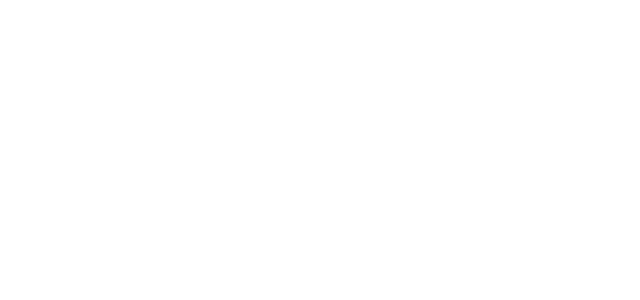
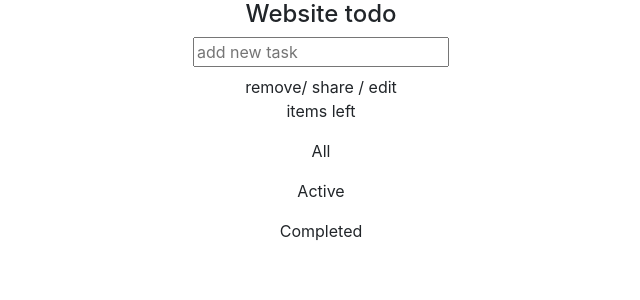
Before and after one commit to Imanuel1/todo-list, a React (Create React App) app: page / in a window 1280 px wide. Shown: the top 300 px of the page, without its empty margins (319-959 px from the left). Built offline with nearby package versions, Linux system fonts and the light colour scheme.

Commit message:
create project skeletone

```diff
--- a/src/App.js
+++ b/src/App.js
@@ -1,14 +1,12 @@
 import './App.css';
 import TasksPage from './pages/TasksPage/TasksPage';
 import 'bootstrap/dist/css/bootstrap.min.css';
-import { Container } from 'react-bootstrap';
-
 
 function App() {
   return (
-    <Container className="App">
+    <div className="App">
       <TasksPage/>
-    </Container>
+    </div>
   );
 }
 
--- a/src/components/Task/Task.js
+++ b/src/components/Task/Task.js
@@ -1,10 +1,14 @@
 import React from 'react';
 import './Task.css'
 
-function Task(props) {
+function Task({text, isComplete, isShared}) {
     return (
-        <div>
-
+        <div className="c-task">
+            <div className="is-completed"></div>
+            <p className="h5"></p>
+            <div className="is-hidden">
+                remove/ share / edit
+            </div>
         </div>
     );
 }
--- a/src/pages/TasksPage/TasksPage.js
+++ b/src/pages/TasksPage/TasksPage.js
@@ -1,11 +1,36 @@
 import React from 'react';
+import { Container, FormControl, InputGroup } from 'react-bootstrap';
+import Task from '../../components/Task/Task';
 import './TasksPage.css'
 
 function TasksPage(props) {
     return (
-        <div>
+        <Container className="p-tasks-page">
+            <h4>Website todo</h4>
+            <div className="add-task-container">
+                <input className="add-task" placeholder="add new task" className="add-task"></input>
+            </div>
+            <div className="tasks-container">
+                <Task text="homework" isComplete={false} isShared={false} />
+            </div>
+            <div className="task-footer">
+                <p>items left</p>
+                <p>All</p>
+                <p>Active</p>
+                <p>Completed</p>
+            </div>
+            {/* <InputGroup className="mb-3">
+                <InputGroup.Prepend>
+                    <InputGroup.Text id="basic-addon1">@</InputGroup.Text>
+                </InputGroup.Prepend>
+                <FormControl
+                    placeholder="Username"
+                    aria-label="Username"
+                    aria-describedby="basic-addon1"
+                />
+            </InputGroup> */}
 
-        </div>
+        </Container>
     );
 }
 
```
